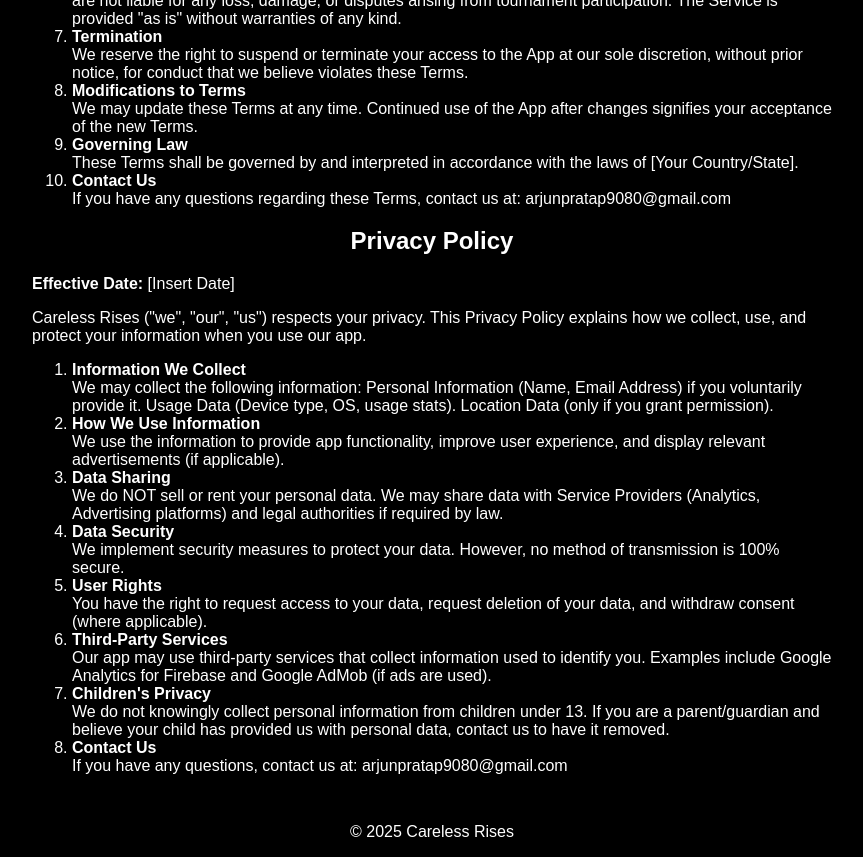
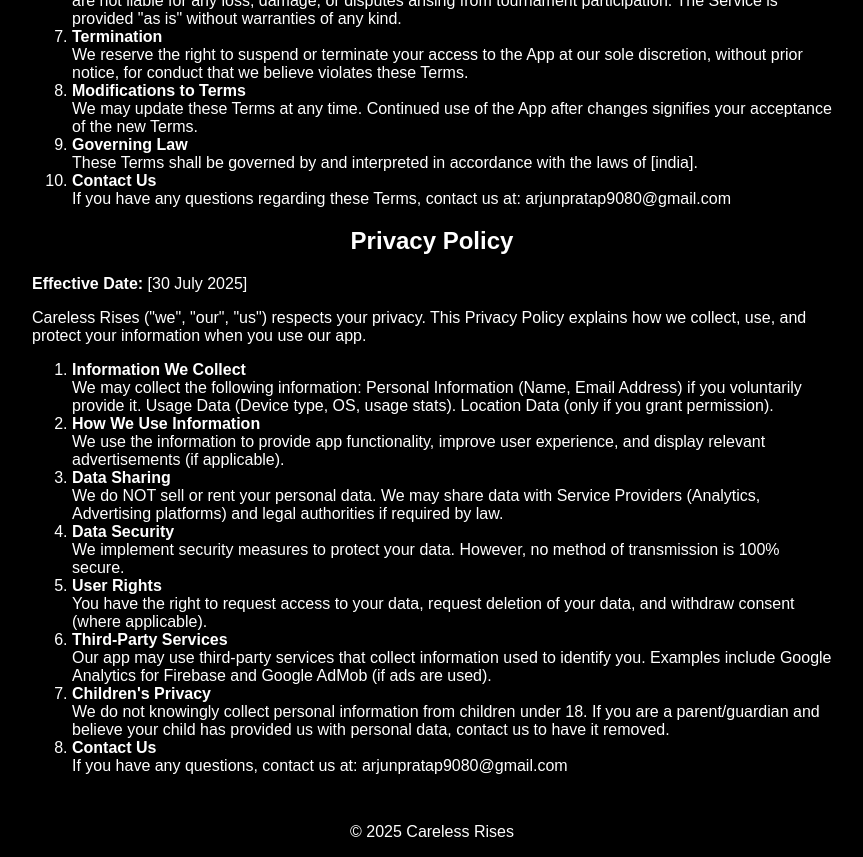
Before and after one commit to hell9800/start, a plain HTML site: page index.html in a window 1280 px wide. Shown: the part 820-1677 px from the top of the page, without its empty margins (208-1071 px from the left). Drawn offline with Linux system fonts and the light colour scheme.

Commit message:
Initial commit

```diff
--- a/index.html
+++ b/index.html
@@ -50,7 +50,7 @@
 
         <section id="terms" class="content">
             <h2>Terms and Conditions</h2>
-            <p><strong>Effective Date:</strong> [Insert Date]</p>
+            <p><strong>Effective Date:</strong> [30 July 2025]</p>
             <p>Welcome to Careless Rises. These Terms and Conditions ("Terms") govern your use of the Careless Rises mobile application ("App", "Service"). By using our App, you agree to comply with and be bound by these Terms.</p>
             <ol>
                 <li><strong>Acceptance of Terms</strong><br>By creating an account or using the App, you agree to these Terms and our Privacy Policy. If you do not agree, please do not use the App.</li>
@@ -61,14 +61,14 @@
                 <li><strong>Limitation of Liability</strong><br>Careless Rises is not affiliated with or endorsed by Free Fire, PUBG, COD, or any game developers. We are not liable for any loss, damage, or disputes arising from tournament participation. The Service is provided "as is" without warranties of any kind.</li>
                 <li><strong>Termination</strong><br>We reserve the right to suspend or terminate your access to the App at our sole discretion, without prior notice, for conduct that we believe violates these Terms.</li>
                 <li><strong>Modifications to Terms</strong><br>We may update these Terms at any time. Continued use of the App after changes signifies your acceptance of the new Terms.</li>
-                <li><strong>Governing Law</strong><br>These Terms shall be governed by and interpreted in accordance with the laws of [Your Country/State].</li>
+                <li><strong>Governing Law</strong><br>These Terms shall be governed by and interpreted in accordance with the laws of [india].</li>
                 <li><strong>Contact Us</strong><br>If you have any questions regarding these Terms, contact us at: arjunpratap9080@gmail.com</li>
             </ol>
         </section>
 
         <section id="privacy" class="content">
             <h2>Privacy Policy</h2>
-            <p><strong>Effective Date:</strong> [Insert Date]</p>
+            <p><strong>Effective Date:</strong> [30 July 2025]</p>
             <p>Careless Rises ("we", "our", "us") respects your privacy. This Privacy Policy explains how we collect, use, and protect your information when you use our app.</p>
             <ol>
                 <li><strong>Information We Collect</strong><br>We may collect the following information: Personal Information (Name, Email Address) if you voluntarily provide it. Usage Data (Device type, OS, usage stats). Location Data (only if you grant permission).</li>
@@ -77,7 +77,7 @@
                 <li><strong>Data Security</strong><br>We implement security measures to protect your data. However, no method of transmission is 100% secure.</li>
                 <li><strong>User Rights</strong><br>You have the right to request access to your data, request deletion of your data, and withdraw consent (where applicable).</li>
                 <li><strong>Third-Party Services</strong><br>Our app may use third-party services that collect information used to identify you. Examples include Google Analytics for Firebase and Google AdMob (if ads are used).</li>
-                <li><strong>Children's Privacy</strong><br>We do not knowingly collect personal information from children under 13. If you are a parent/guardian and believe your child has provided us with personal data, contact us to have it removed.</li>
+                <li><strong>Children's Privacy</strong><br>We do not knowingly collect personal information from children under 18. If you are a parent/guardian and believe your child has provided us with personal data, contact us to have it removed.</li>
                 <li><strong>Contact Us</strong><br>If you have any questions, contact us at: arjunpratap9080@gmail.com</li>
             </ol>
         </section>
```
